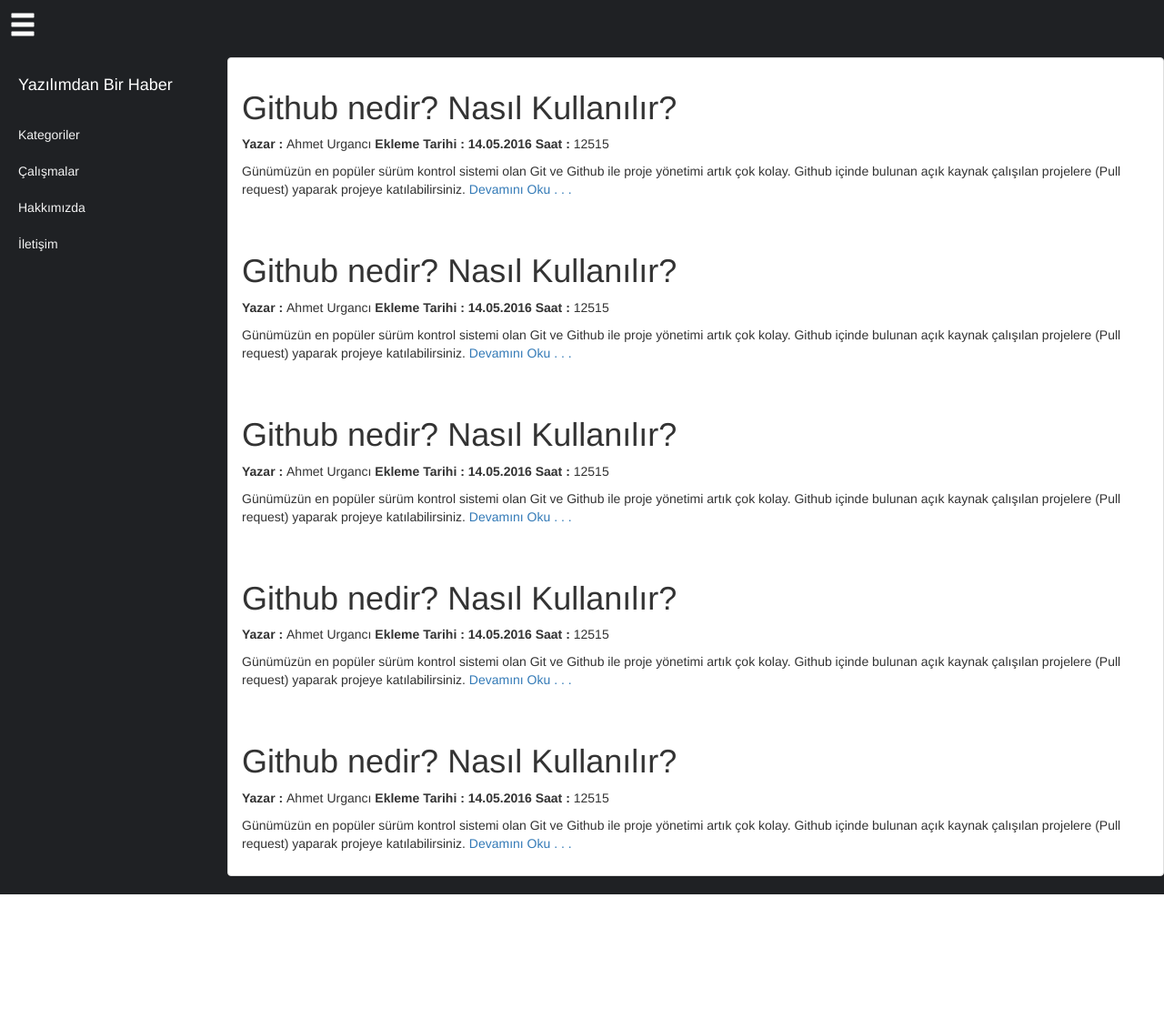
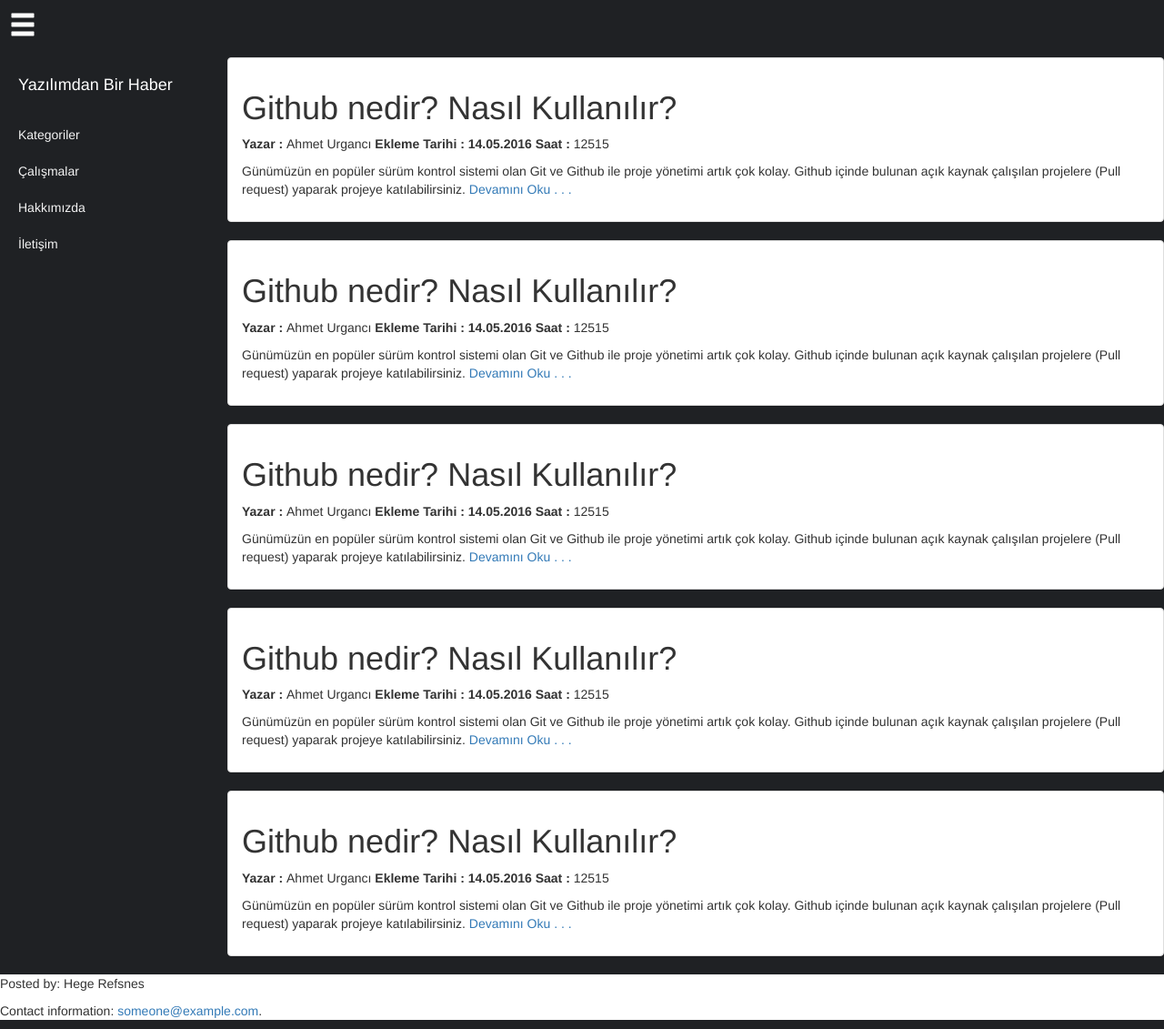
Before and after one commit to ahmeturganci/webProje, a PHP site: page / in a window 1280 px wide. Shown: the whole page at 91% size. Before the commit the page ends 983 px from the top, so only its background shows below. Run offline with PHP 8.4, Linux system fonts and the light colour scheme; some libraries are stand-ins or nearby versions.

Commit message:
düzenleme

```diff
--- a/css/style.css
+++ b/css/style.css
@@ -34,7 +34,9 @@ body{
 .menuh{
   margin: 10px;
   color: white;
-  size: 30px;
-  font-size: 10px;
-  color: white;
+
 }
+footer{
+
+  background: white;
+}
--- a/index.html
+++ b/index.html
@@ -18,7 +18,15 @@
 	<link href="css/simple-sidebar.css" rel="stylesheet">
 	<link href="css/style.css" rel="stylesheet">
 </head>
+<style type="text/css">
 
+#altAlan {
+    position: relative;
+    margin-top: -133px; /* altAlan yuksekliginin eksi degeri */
+    height: 133px;
+    clear:both;
+}
+</style>
 <body>
 
 
@@ -56,21 +64,29 @@
 				<p><b>  Yazar : </b>Ahmet Urgancı <b> Ekleme Tarihi :</b> <b> 14.05.2016 Saat :</b> 12515</p>
 				<p>Günümüzün en popüler sürüm kontrol sistemi olan Git ve Github ile proje yönetimi artık çok kolay. Github içinde bulunan açık kaynak çalışılan projelere (Pull request) yaparak projeye katılabilirsiniz. <a>Devamını Oku . . . </a></p>
 			</div>
+		</div>
+		<div class="panel panel-default">
 			<div class="panel-body">
 				<h1>Github nedir? Nasıl Kullanılır?</h1>
 				<p><b>  Yazar : </b>Ahmet Urgancı <b> Ekleme Tarihi :</b> <b> 14.05.2016 Saat :</b> 12515</p>
 				<p>Günümüzün en popüler sürüm kontrol sistemi olan Git ve Github ile proje yönetimi artık çok kolay. Github içinde bulunan açık kaynak çalışılan projelere (Pull request) yaparak projeye katılabilirsiniz. <a>Devamını Oku . . . </a></p>
 			</div>
+		</div>
+		<div class="panel panel-default">
 			<div class="panel-body">
 				<h1>Github nedir? Nasıl Kullanılır?</h1>
 				<p><b>  Yazar : </b>Ahmet Urgancı <b> Ekleme Tarihi :</b> <b> 14.05.2016 Saat :</b> 12515</p>
 				<p>Günümüzün en popüler sürüm kontrol sistemi olan Git ve Github ile proje yönetimi artık çok kolay. Github içinde bulunan açık kaynak çalışılan projelere (Pull request) yaparak projeye katılabilirsiniz. <a>Devamını Oku . . . </a></p>
 			</div>
+		</div>
+		<div class="panel panel-default">
 			<div class="panel-body">
 				<h1>Github nedir? Nasıl Kullanılır?</h1>
 				<p><b>  Yazar : </b>Ahmet Urgancı <b> Ekleme Tarihi :</b> <b> 14.05.2016 Saat :</b> 12515</p>
 				<p>Günümüzün en popüler sürüm kontrol sistemi olan Git ve Github ile proje yönetimi artık çok kolay. Github içinde bulunan açık kaynak çalışılan projelere (Pull request) yaparak projeye katılabilirsiniz. <a>Devamını Oku . . . </a></p>
 			</div>
+		</div>
+		<div class="panel panel-default">
 			<div class="panel-body">
 				<h1>Github nedir? Nasıl Kullanılır?</h1>
 				<p><b>  Yazar : </b>Ahmet Urgancı <b> Ekleme Tarihi :</b> <b> 14.05.2016 Saat :</b> 12515</p>
@@ -79,28 +95,37 @@
 		</div>
 
 
+	</div>
+	 <footer>
+  <p>Posted by: Hege Refsnes</p>
+  <p>Contact information: <a href="mailto:someone@example.com">
+  someone@example.com</a>.</p>
+</footer>
 
 
 
 
-	</div>
-	<!--son-->
 
 
 
-	<script src="js/jquery.js"></script>
+</div>
+<!--son-->
 
 
-	<script src="js/bootstrap.min.js"></script>
+<script language="javascript" src="http://is.sitekodlari.com/yukaricik1.js"></script>
+<script src="js/jquery.js"></script>
 
 
-	<script>
-		$("#menu-toggle").click(function(e) {
-			e.preventDefault();
+<script src="js/bootstrap.min.js"></script>
 
-			$("#wrapper").toggleClass("toggled");
-		});
-	</script>
+
+<script>
+	$("#menu-toggle").click(function(e) {
+		e.preventDefault();
+
+		$("#wrapper").toggleClass("toggled");
+	});
+</script>
 
 </body>
 
```
